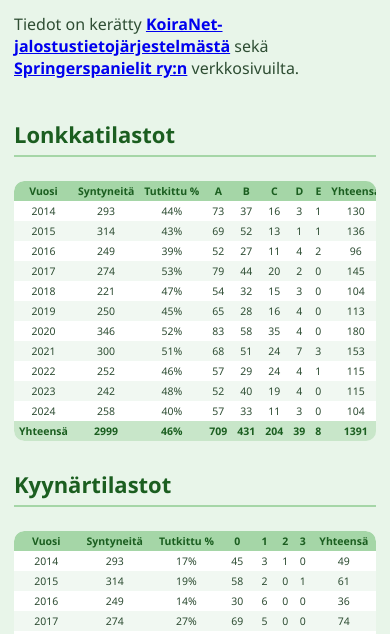
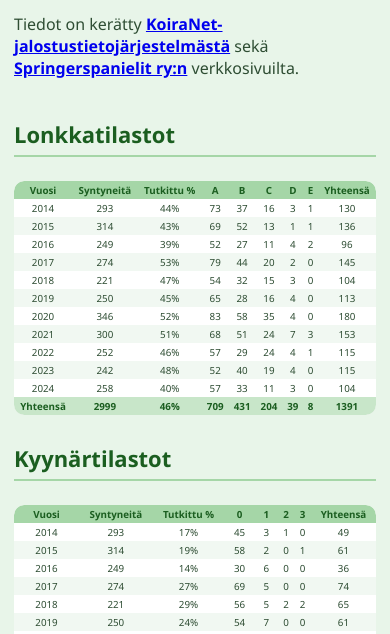
Before and after one commit to paassiltatia-create/Websivusto, a website: page health.html in a window 390 px wide. Shown: the part 209-843 px from the top of the page. Drawn offline with Linux system fonts and the light colour scheme.

Commit message:
git push

```diff
--- a/style.css
+++ b/style.css
@@ -554,14 +554,15 @@ body {
 
     /* Pienennä taulukkoa mobiilissa (parempi mahtuminen) */
     .green-table {
-        font-size: 10.5px;
+        font-size: 9.8px;
     }
 
     .green-table th,
     .green-table td {
-        padding: 3px 5px;
+        padding: 2.5px 4px;
         white-space: nowrap;
     }
+
 }
 
 
```
